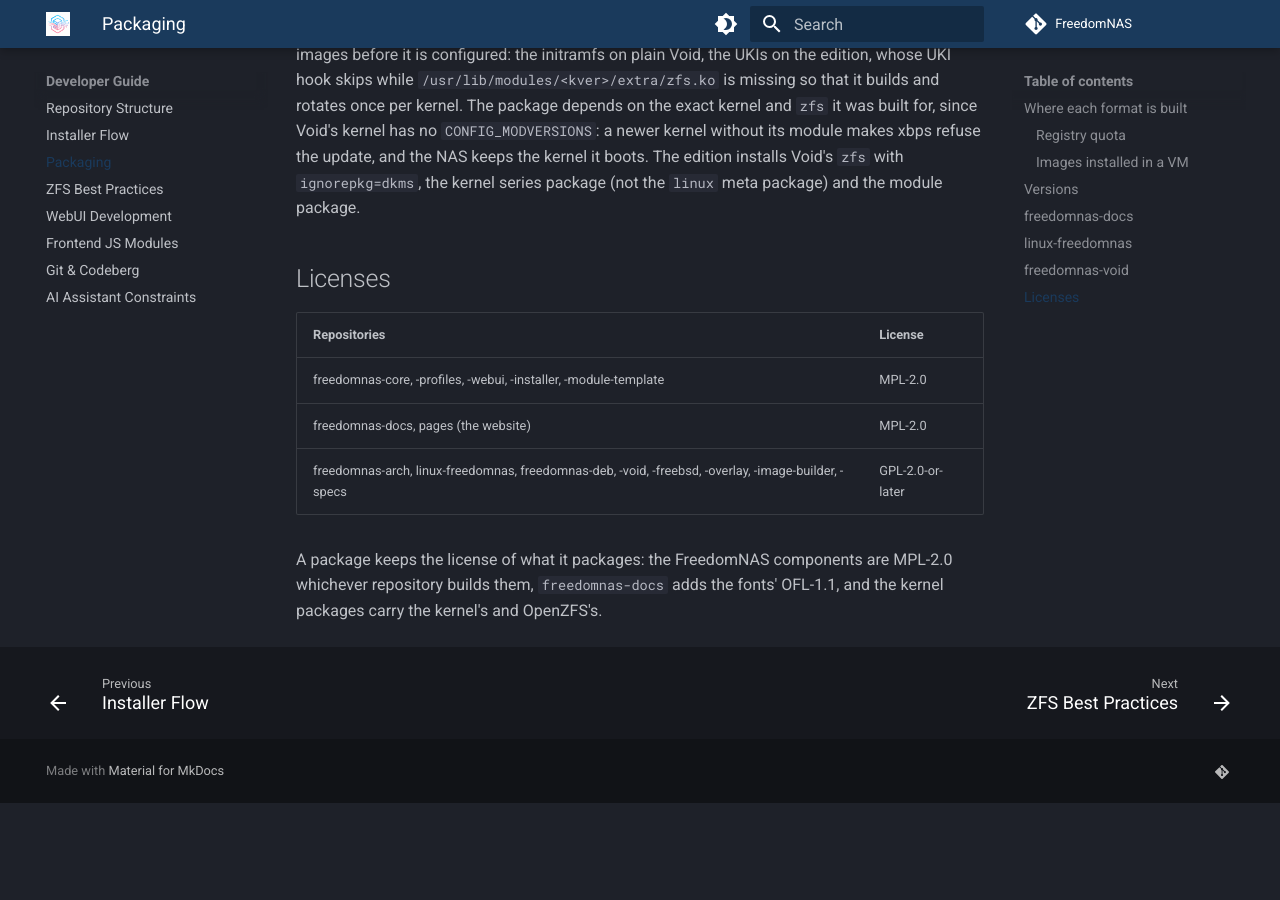
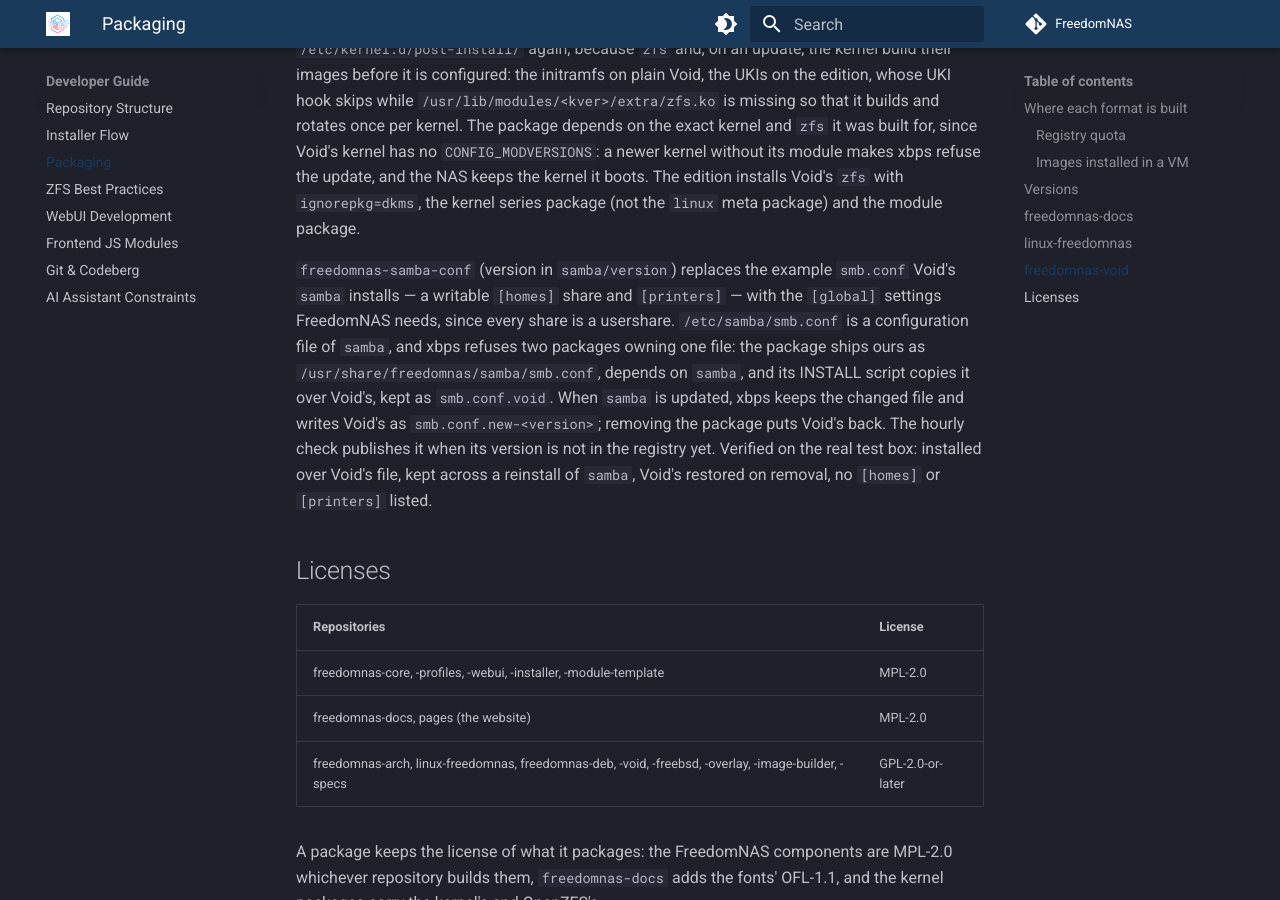
Before and after one commit to FreedomNAS/freedomnas-docs, an MkDocs documentation site: the page built from docs/developer/packaging.md, in a window 1280 px wide and 900 px high, scrolled down 4971 px. Built offline with MkDocs 1.6.1 and Material for MkDocs 9.7.7, drawn with Linux system fonts in a browser that asks for light colours; before the commit the page ends 5774 px from its top, so only the background shows below that; some of the changed text lies outside the part shown.

Commit message:
Document runit start wait, grow label clearing and Void smb.conf package

```diff
--- a/docs/developer/packaging.md
+++ b/docs/developer/packaging.md
@@ -22,7 +22,7 @@ WebUI has the documentation of its own version at `/docs/`.
 |--------|------------|----------|--------------|
 | `.deb` | freedomnas-deb | `bin/build-freedomnas-debs.sh` from each component's `debian/` | Codeberg's Debian registry |
 | Arch / Artix | freedomnas-arch | `bin/build.sh` in an Arch container, PKGBUILDs cloning the components at a branch | Codeberg's Arch registry |
-| Void (ZFS modules) | freedomnas-void | `bin/build-kmod.sh` in a Void container, Void's `zfs` DKMS source against Void's kernel | a signed xbps repository in Codeberg's generic registry |
+| Void (ZFS modules, Samba configuration) | freedomnas-void | `bin/build-kmod.sh` in a Void container, Void's `zfs` DKMS source against Void's kernel; `bin/build-samba-conf.sh` | a signed xbps repository in Codeberg's generic registry |
 | FreeBSD `pkg` | freedomnas-freebsd | `bin/build-freedomnas-pkgs.sh` on FreeBSD, staging directories handed to `pkg create` | a signed pkg repository |
 | Gentoo | freedomnas-overlay | live (`-9999`) ebuilds tracking `dev` | the overlay itself |
 | Images, live ISOs | freedomnas-image-builder | `common/install-core.sh` from the sibling checkouts; Artix images by `common/vm-install.sh` | release downloads |
@@ -185,6 +185,20 @@ xbps refuse the update, and the NAS keeps the kernel it boots. The edition
 installs Void's `zfs` with `ignorepkg=dkms`, the kernel series package (not
 the `linux` meta package) and the module package.
 
+`freedomnas-samba-conf` (version in `samba/version`) replaces the example
+`smb.conf` Void's `samba` installs — a writable `[homes]` share and
+`[printers]` — with the `[global]` settings FreedomNAS needs, since every
+share is a usershare. `/etc/samba/smb.conf` is a configuration file of
+`samba`, and xbps refuses two packages owning one file: the package ships
+ours as `/usr/share/freedomnas/samba/smb.conf`, depends on `samba`, and its
+INSTALL script copies it over Void's, kept as `smb.conf.void`. When `samba`
+is updated, xbps keeps the changed file and writes Void's as
+`smb.conf.new-<version>`; removing the package puts Void's back. The hourly
+check publishes it when its version is not in the registry yet. Verified on
+the real test box: installed over Void's file, kept across a reinstall of
+`samba`, Void's restored on removal, no `[homes]` or `[printers]` listed.
+
+
 ## Licenses
 
 | Repositories | License |
```
Also changed, not shown: docs/developer/installer.md (+6 -1 lines), docs/developer/repositories.md (+1 -1 lines), docs/developer/zfs.md (+13 -1 lines), docs/profiles/init-profiles.md (+10 -2 lines).
